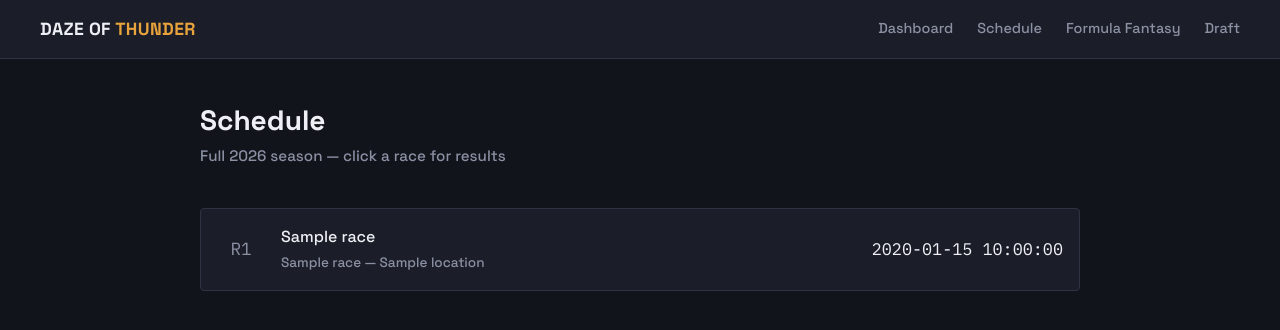
After one commit to macmatott/DazeOfThunder, a FastAPI app: template frontend/app/templates/ff_schedule.html in a window 1280 px wide. The commit adds this page. Shown: the top 330 px of the page. Run offline with FastAPI, Linux system fonts and the light colour scheme; the template is opened without the code that fills it: most values are stand-ins (such as "Sample title", 1, 10 or a date in 2020).

Commit message:
Add full-season Schedule page with expandable race results
New 5th item in the Formula Fantasy dropdown: a full-season timeline
merging the live Jolpica calendar with real results from
f1_race_results. Past races render dimmed, the next race is
highlighted and auto-scrolled into view on load (the one deliberate
exception to no hand-written JS, per explicit choice), and every race
is a native <details>/<summary> that expands to show results with no
JS needed for that part.

Also fixes a real gap found while building this: RLS was enabled on
every table with zero policies defined, so the public-facing anon key
was silently reading 0 rows from seasons/f1_drivers/f1_race_results
despite real data existing (written earlier via the admin/service-role
client). Adds narrow, read-only public SELECT policies for those three
tables — the only ones a public page currently needs.

Co-Authored-By: Claude Sonnet 5 <noreply@anthropic.com>

```diff
--- a/frontend/app/static/css/style.css
+++ b/frontend/app/static/css/style.css
@@ -244,6 +244,44 @@ main {
   font-variant-numeric: tabular-nums;
 }
 
+/* ── Race timeline (Schedule page) ──────────────────────────
+   Each race is a native <details>/<summary> — click-to-expand for free,
+   no JS. */
+
+.race-row summary {
+  cursor: pointer;
+  list-style: none;
+}
+
+.race-row summary::-webkit-details-marker {
+  display: none;
+}
+
+.race-row summary::marker {
+  content: "";
+}
+
+.race-row:last-child summary {
+  border-bottom: none;
+}
+
+.race-row[open] summary {
+  border-bottom: 1px solid var(--color-rule);
+}
+
+.race-row--past {
+  opacity: 0.55;
+}
+
+.race-row--next {
+  border: 1px solid var(--color-accent);
+  background: rgba(232, 163, 61, 0.06);
+}
+
+.race-results .tower__row:last-child {
+  border-bottom: none;
+}
+
 .tower__meta {
   font-size: 0.85rem;
   color: var(--color-text-dim);
--- /dev/null
+++ b/frontend/app/static/js/schedule.js
@@ -0,0 +1,6 @@
+document.addEventListener("DOMContentLoaded", function () {
+  var nextRace = document.getElementById("next-race");
+  if (nextRace) {
+    nextRace.scrollIntoView({ block: "center" });
+  }
+});
--- a/frontend/app/templates/base.html
+++ b/frontend/app/templates/base.html
@@ -22,6 +22,7 @@
           <a href="/formula-fantasy/standings/sim-racing">Sim Racing</a>
           <a href="/formula-fantasy/standings/fantasy">Fantasy</a>
           <a href="/formula-fantasy/standings/constructors">Constructors</a>
+          <a href="/formula-fantasy/schedule">Schedule</a>
         </div>
       </div>
       <a href="/draft">Draft</a>
@@ -31,5 +32,7 @@
   <main>
     {% block content %}{% endblock %}
   </main>
+
+  {% block scripts %}{% endblock %}
 </body>
 </html>
--- /dev/null
+++ b/frontend/app/templates/ff_schedule.html
@@ -0,0 +1,52 @@
+{% extends "base.html" %}
+{% block title %}Schedule — Daze of Thunder{% endblock %}
+{% block content %}
+  <h1 class="page-title">Schedule</h1>
+  <p class="page-subtitle">Full 2026 season — click a race for results</p>
+
+  <div class="tower">
+    {% if races %}
+      {% for race in races %}
+        <details
+          class="race-row{% if race.is_past %} race-row--past{% endif %}{% if race.is_next %} race-row--next{% endif %}"
+          {% if race.is_next %}id="next-race" open{% endif %}
+        >
+          <summary class="tower__row">
+            <div class="tower__pos">R{{ race.round_number }}</div>
+            <div>
+              <div class="tower__name">{{ race.race_name }}</div>
+              <div class="tower__meta">{{ race.circuit_name }} — {{ race.location }}</div>
+            </div>
+            <div class="tower__points">{{ race.race_date }}</div>
+          </summary>
+
+          <div class="race-results">
+            {% if not race.is_past %}
+              <div class="tower__empty">Race hasn't happened yet.</div>
+            {% elif race.results %}
+              {% for result in race.results %}
+                <div class="tower__row">
+                  <div class="tower__pos">{{ result.position }}</div>
+                  <div>
+                    <div class="tower__name">{{ result.driver_name }}</div>
+                    <div class="tower__meta">
+                      {{ result.team_name }}{% if result.status != "Finished" %} — {{ result.status }}{% endif %}
+                    </div>
+                  </div>
+                  <div class="tower__points">{{ result.points }} pts</div>
+                </div>
+              {% endfor %}
+            {% else %}
+              <div class="tower__empty">No results imported yet.</div>
+            {% endif %}
+          </div>
+        </details>
+      {% endfor %}
+    {% else %}
+      <div class="tower__empty">No schedule found.</div>
+    {% endif %}
+  </div>
+{% endblock %}
+{% block scripts %}
+  <script src="/static/js/schedule.js"></script>
+{% endblock %}
```
Also changed, not shown: database/schema.sql (+9 -0 lines), frontend/app/routers/pages.py (+7 -1 lines), frontend/app/services/f1_schedule.py (+86 -15 lines), frontend/tests/test_f1_schedule.py (+66 -1 lines).
